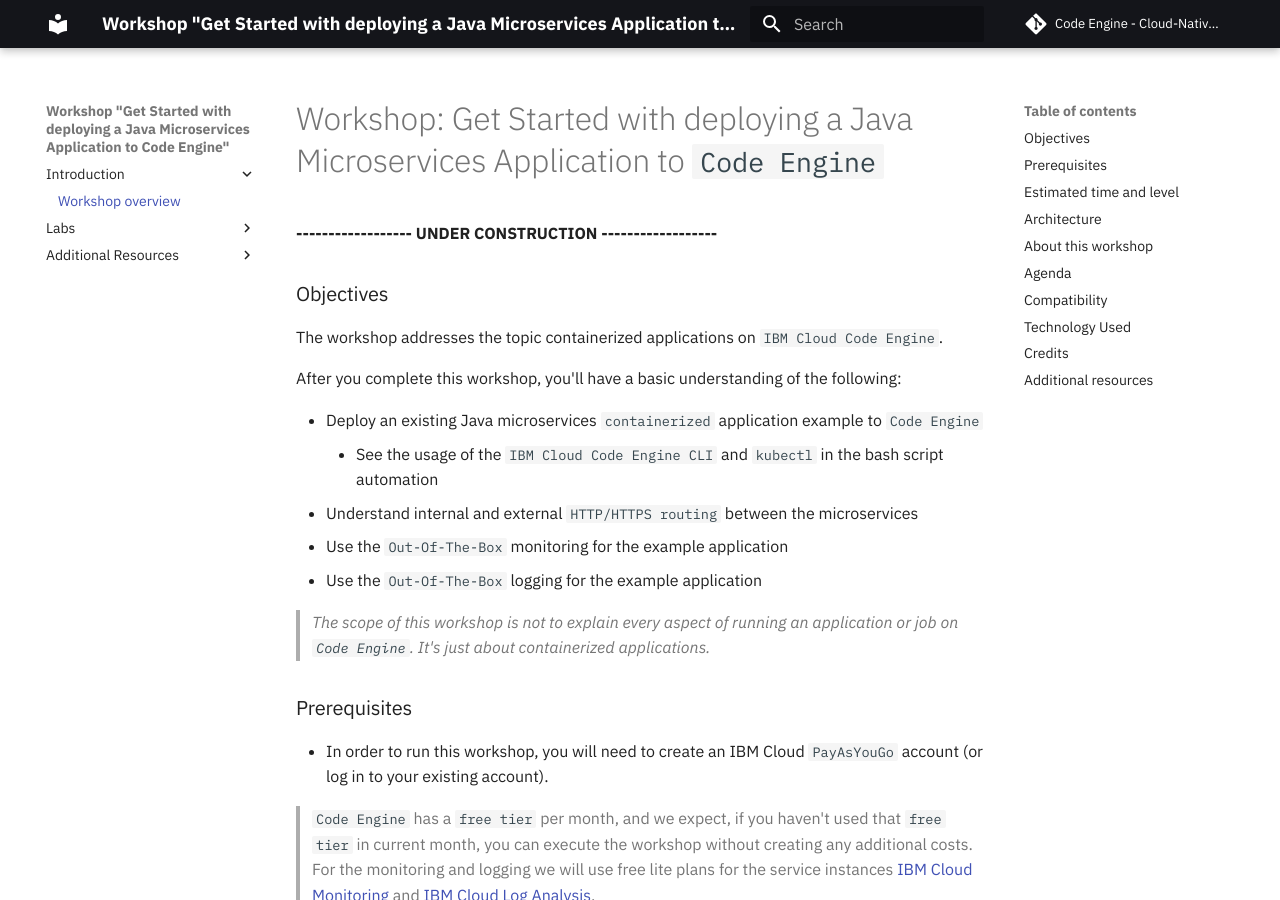
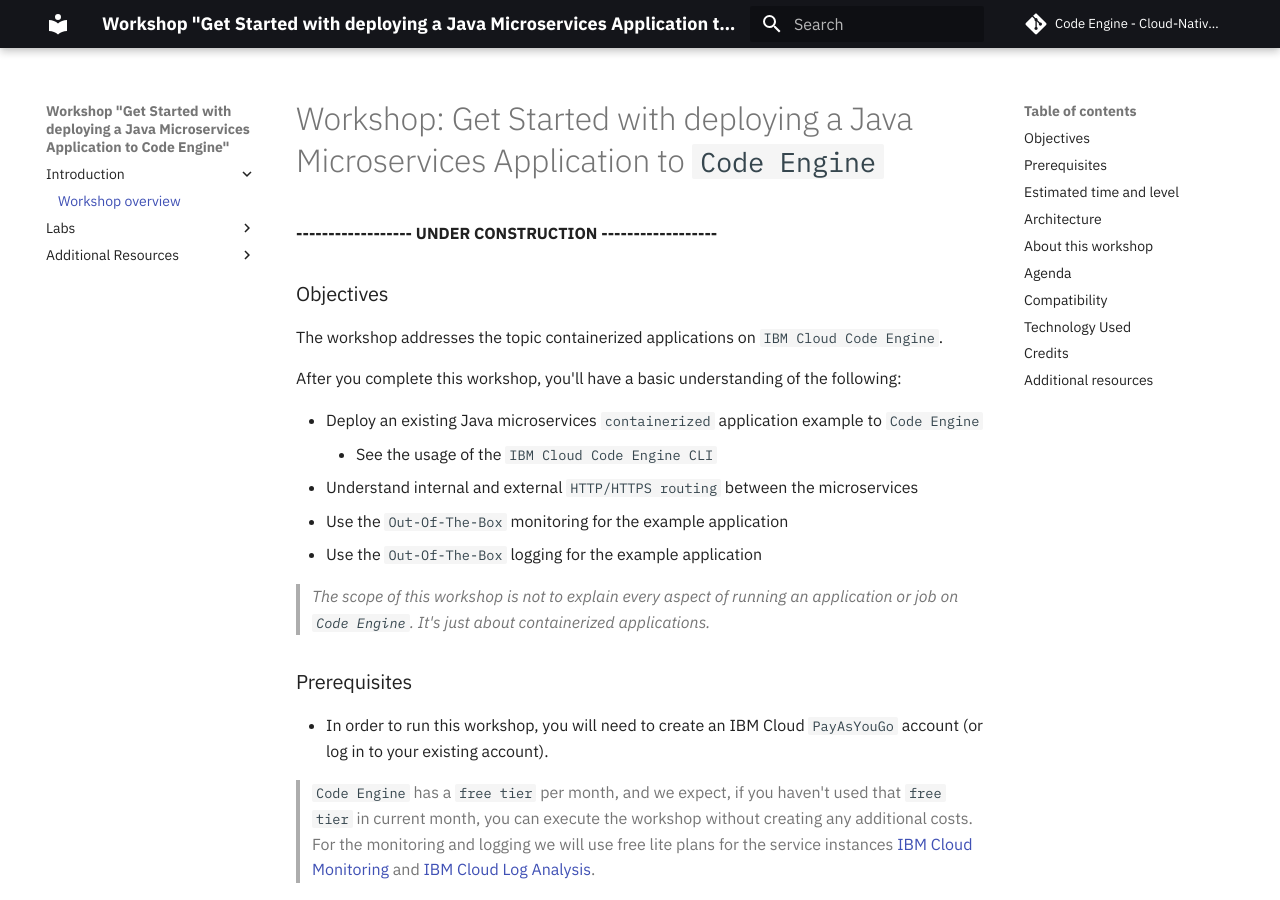
Before and after one commit to thomassuedbroecker/ce-cns-problem, an MkDocs documentation site: the page built from documentation/README.md, in a window 1280 px wide and 900 px high. Built offline with MkDocs 1.6.1 and Material for MkDocs 9.7.7, drawn with Linux system fonts in a browser that asks for light colours; comment, search, counter and statistics services are not loaded.

Commit message:
remove get namespace with kubectl get namespace

```diff
--- a/documentation/README.md
+++ b/documentation/README.md
@@ -11,7 +11,7 @@
 After you complete this workshop, you'll have a basic understanding of the following:
 
   * Deploy an existing Java microservices `containerized` application example to `Code Engine`
-      * See the usage of the `IBM Cloud Code Engine CLI` and `kubectl` in the bash script automation
+      * See the usage of the `IBM Cloud Code Engine CLI`
   * Understand internal and external `HTTP/HTTPS routing` between the microservices
   * Use the `Out-Of-The-Box` monitoring for the example application
   * Use the `Out-Of-The-Box` logging for the example application
```
